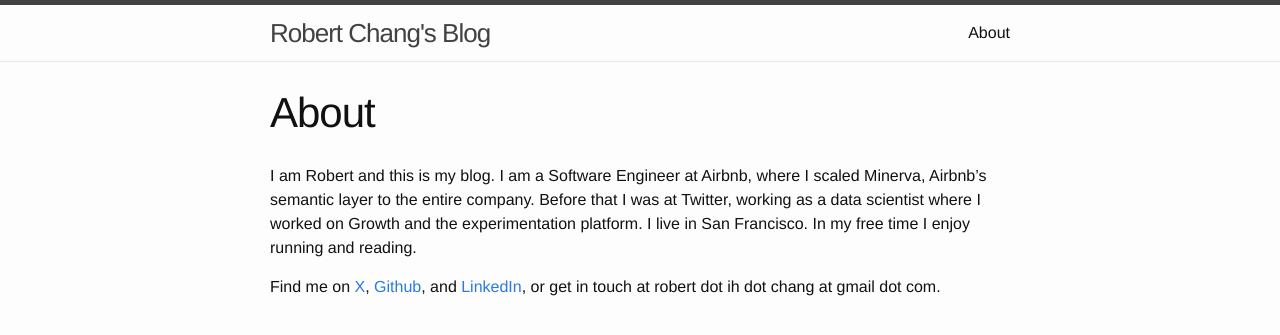
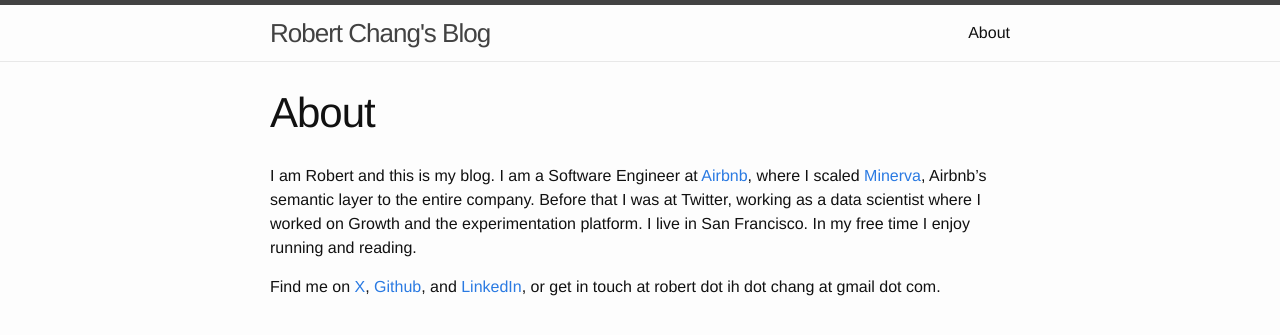
Before and after one commit to robert8138/robert8138.github.io, a Jekyll site: the page built from about.md, in a window 1280 px wide. Shown: the top 335 px of the page. Built offline with Jekyll 4.4.1, drawn with Linux system fonts in a browser that asks for light colours; part of the change alters nothing that is shown.

Commit message:
Link Airbnb and Minerva in about page
Co-Authored-By: Claude Sonnet 5 <noreply@anthropic.com>

```diff
--- a/about.md
+++ b/about.md
@@ -4,6 +4,6 @@ title: About
 permalink: /about/
 ---
 
-I am Robert and this is my blog. I am a Software Engineer at Airbnb, where I scaled Minerva, Airbnb's semantic layer to the entire company. Before that I was at Twitter, working as a data scientist where I worked on Growth and the experimentation platform. I live in San Francisco. In my free time I enjoy running and reading.
+I am Robert and this is my blog. I am a Software Engineer at [Airbnb](https://www.airbnb.com), where I scaled [Minerva](https://medium.com/airbnb-engineering/how-airbnb-achieved-metric-consistency-at-scale-f23cc53dea70), Airbnb's semantic layer to the entire company. Before that I was at Twitter, working as a data scientist where I worked on Growth and the experimentation platform. I live in San Francisco. In my free time I enjoy running and reading.
 
 Find me on [X](https://twitter.com/{{ site.twitter_username }}), [Github](https://github.com/{{ site.github_username }}), and [LinkedIn](https://www.linkedin.com/in/{{ site.linkedin_username }}), or get in touch at robert dot ih dot chang at gmail dot com.
```
